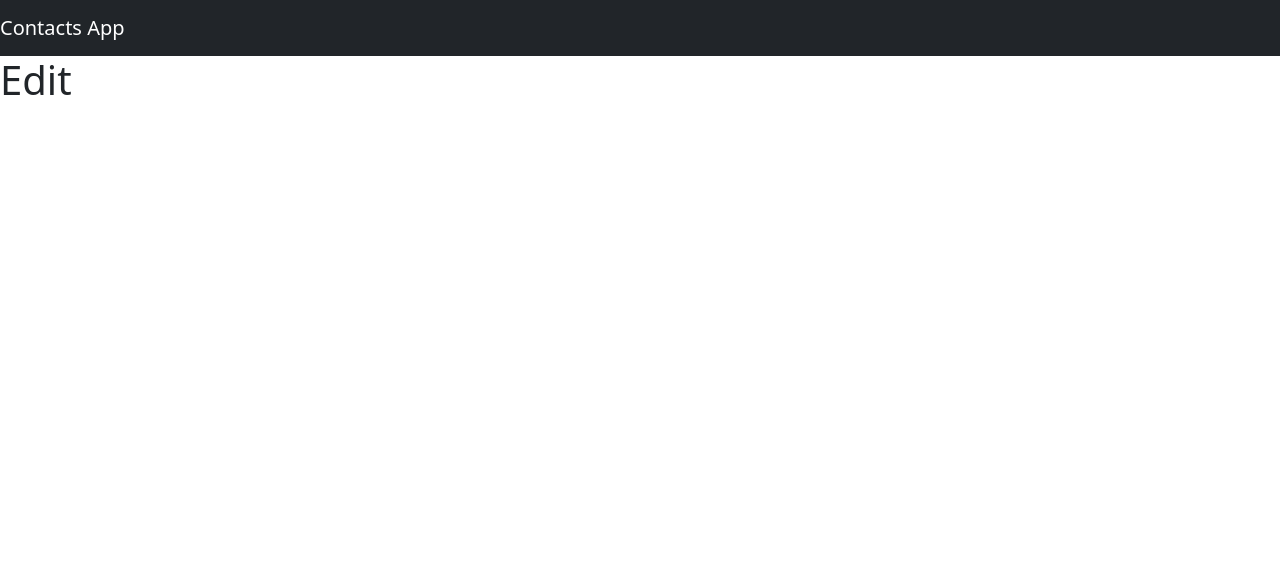
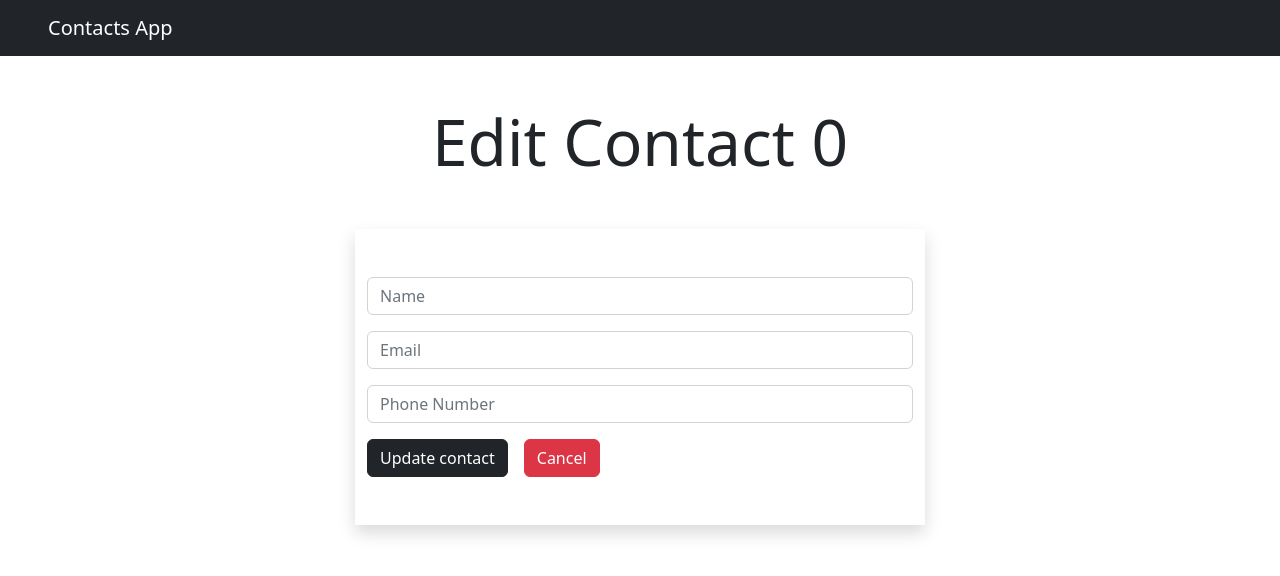
Before and after one commit to Moamin-AbuEwaida/contacts-app-redux, a React (Create React App) app: page /edit/0 in a window 1280 px wide. Shown: the top 576 px of the page. Built offline with nearby package versions, Linux system fonts and the light colour scheme.

Commit message:
finishing add contacts and edit contac components

```diff
--- a/src/App.js
+++ b/src/App.js
@@ -2,6 +2,9 @@ import './App.css';
 import { ToastContainer} from 'react-toastify';
 import {Routes, Route} from 'react-router-dom';
 import Navbar from './components/Navbar';
+import Home from './components/Home';
+import AddContacts from './components/AddContacts';
+import EditContact from './components/EditContact';
 
 function App() {
   return (
@@ -9,9 +12,9 @@ function App() {
       <ToastContainer />
       <Navbar />
       <Routes>
-        <Route exact path='/' element={<h1>Welcome to my contacts list</h1>} />
-        <Route exact path='/add' element={<h1>Add</h1>} />
-        <Route exact path='/edit/:id' element={<h1>Edit</h1>} />
+        <Route exact path='/' element={<Home />} />
+        <Route exact path='/add' element={<AddContacts />} />
+        <Route exact path='/edit/:id' element={<EditContact />} />
 
       </Routes>
     </div>
--- /dev/null
+++ b/src/components/AddContacts.js
@@ -0,0 +1,29 @@
+import React from 'react'
+
+const AddContacts = () => {
+  return (
+    <div className='container'>
+        <div className='row'>
+            <h1 className='display-3 text-center my-5'>Add Contact</h1>
+            <div className='col-md-6 shadow mx-auto py-5'>
+                <form>
+                    <div className='form-group'>
+                        <input type="text" placeholder='Name' className='form-control'/>
+                    </div>
+                    <div className='form-group'>
+                        <input type="email" placeholder='Email' className='form-control my-3'/>
+                    </div>
+                    <div className='form-group'>
+                        <input type="number" placeholder='Phone Number' className='form-control'/>
+                    </div>
+                    <div className='form-group'>
+                        <input type="submit" value='Add new contact' className='btn btn-block btn-dark mt-3'/>
+                    </div>
+                </form>
+            </div>
+        </div>
+    </div>
+  )
+}
+
+export default AddContacts
--- /dev/null
+++ b/src/components/EditContact.js
@@ -0,0 +1,31 @@
+import React from 'react'
+import {Link, useParams} from 'react-router-dom'
+const EditContact = () => {
+    const {id} = useParams();
+  return (
+    <div className='container'>
+        <div className='row'>
+            <h1 className='display-3 text-center my-5'>Edit Contact {id}</h1>
+            <div className='col-md-6 shadow mx-auto py-5'>
+                <form>
+                    <div className='form-group'>
+                        <input type="text" placeholder='Name' className='form-control'/>
+                    </div>
+                    <div className='form-group my-3'>
+                        <input type="email" placeholder='Email' className='form-control '/>
+                    </div>
+                    <div className='form-group'>
+                        <input type="number" placeholder='Phone Number' className='form-control'/>
+                    </div>
+                    <div className='form-group mt-3'>
+                        <input type="submit" value='Update contact' className='btn btn-dark'/>
+                        <Link to="/" className='btn btn-danger mx-3'> Cancel </Link>
+                    </div>
+                </form>
+            </div>
+        </div>
+    </div>
+  )
+}
+
+export default EditContact
--- /dev/null
+++ b/src/components/Home.js
@@ -0,0 +1,21 @@
+import React from 'react'
+import { Link } from 'react-router-dom'
+
+const Home = () => {
+  return (
+    <div className="container">
+        <div className="row">
+            <div className="col-md-12 my-5 text-right">
+                <Link to='/add' className="btn btn-outline-dark">
+                    Add Contact
+                </Link>
+            </div>
+            <div className="col-md-6 mx-auto">
+                <h1>Welcome to the contacts list</h1>
+            </div>
+        </div>
+    </div>
+  )
+}
+
+export default Home
--- a/src/components/Navbar.js
+++ b/src/components/Navbar.js
@@ -2,8 +2,8 @@ import React from 'react'
 import {Link} from 'react-router-dom'
 const Navbar = () => {
   return (
-    <nav className="navbar navbar-expand-lg navbar-dark bg-dark py-2">
-        <Link to='/' className="navbar-brand ml-5">Contacts App</Link>
+    <nav className="navbar navbar-expand-lg navbar-dark bg-dark py-2 px-5">
+        <Link to='/' className="navbar-brand">Contacts App</Link>
     </nav>
   )
 }
```
